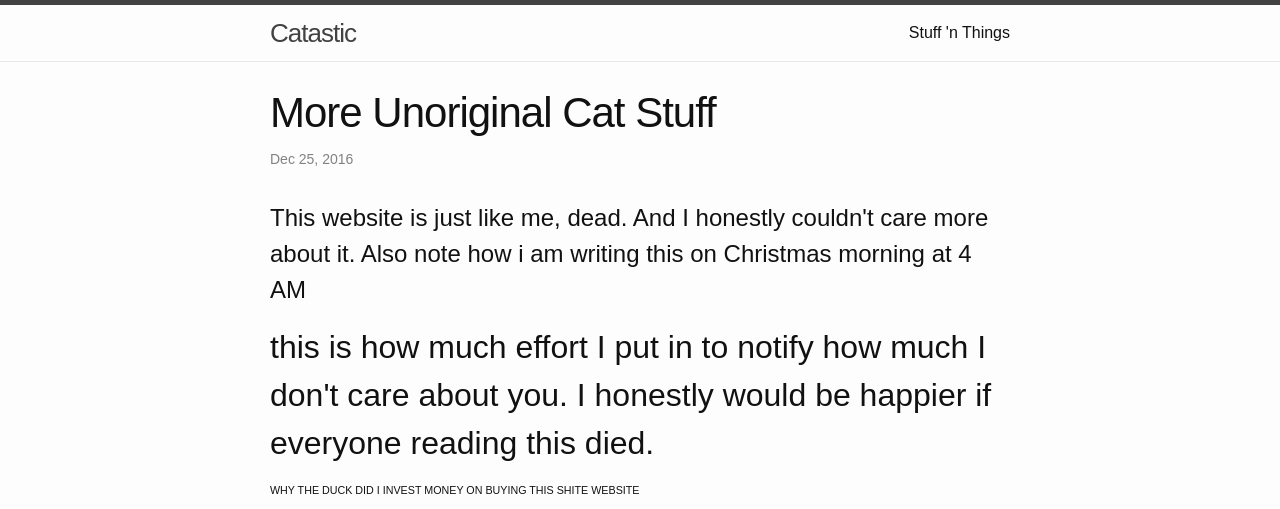
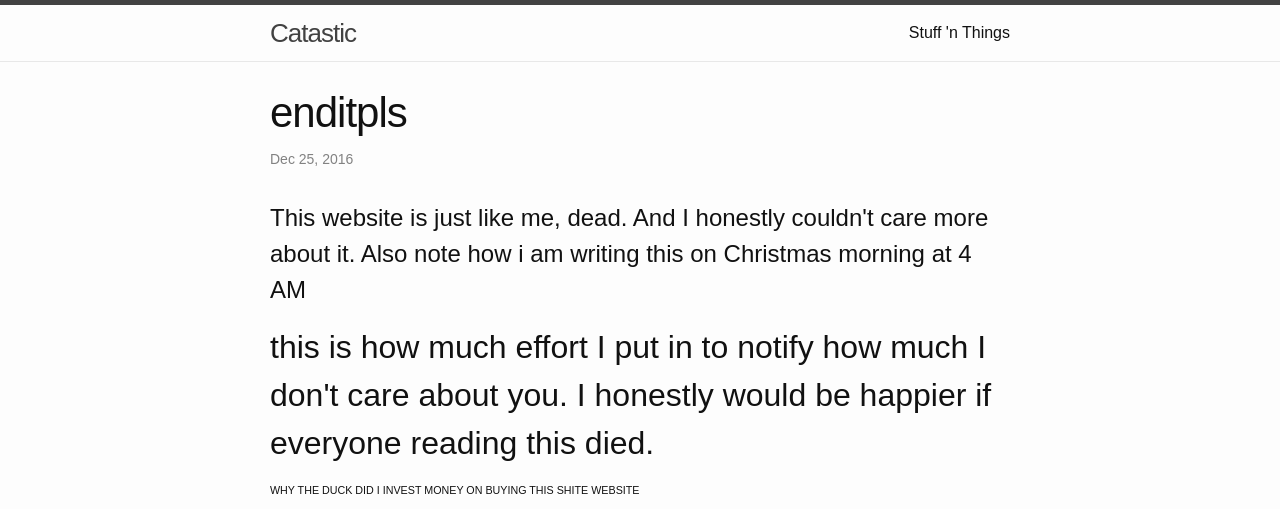
Before and after one commit to bullwalrus/Bullwalrus.github.io, a Jekyll site: the page built from _posts/2016-12-25-enditplease.md, in a window 1280 px wide and 900 px high, cut to the strip 0-509 px from the top of the window. Built offline with Jekyll 4.4.1, drawn with Linux system fonts in a browser that asks for light colours.

Commit message:
Update 2016-12-25-enditplease.md

```diff
--- a/_posts/2016-12-25-enditplease.md
+++ b/_posts/2016-12-25-enditplease.md
@@ -1,6 +1,6 @@
 ---
 layout: post
-title:  "More Unoriginal Cat Stuff"
+title:  "enditpls"
 date:   2016-12-25
 categories: catness
 ---
```
